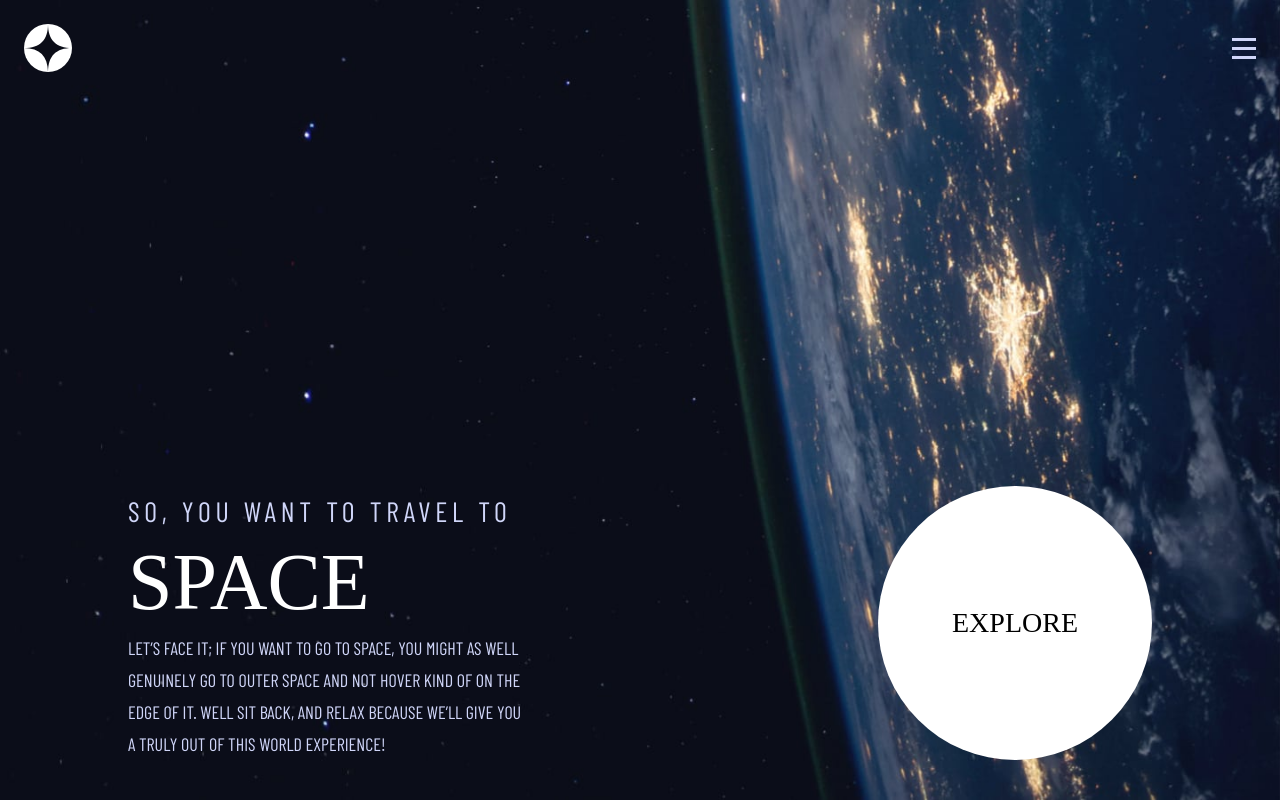
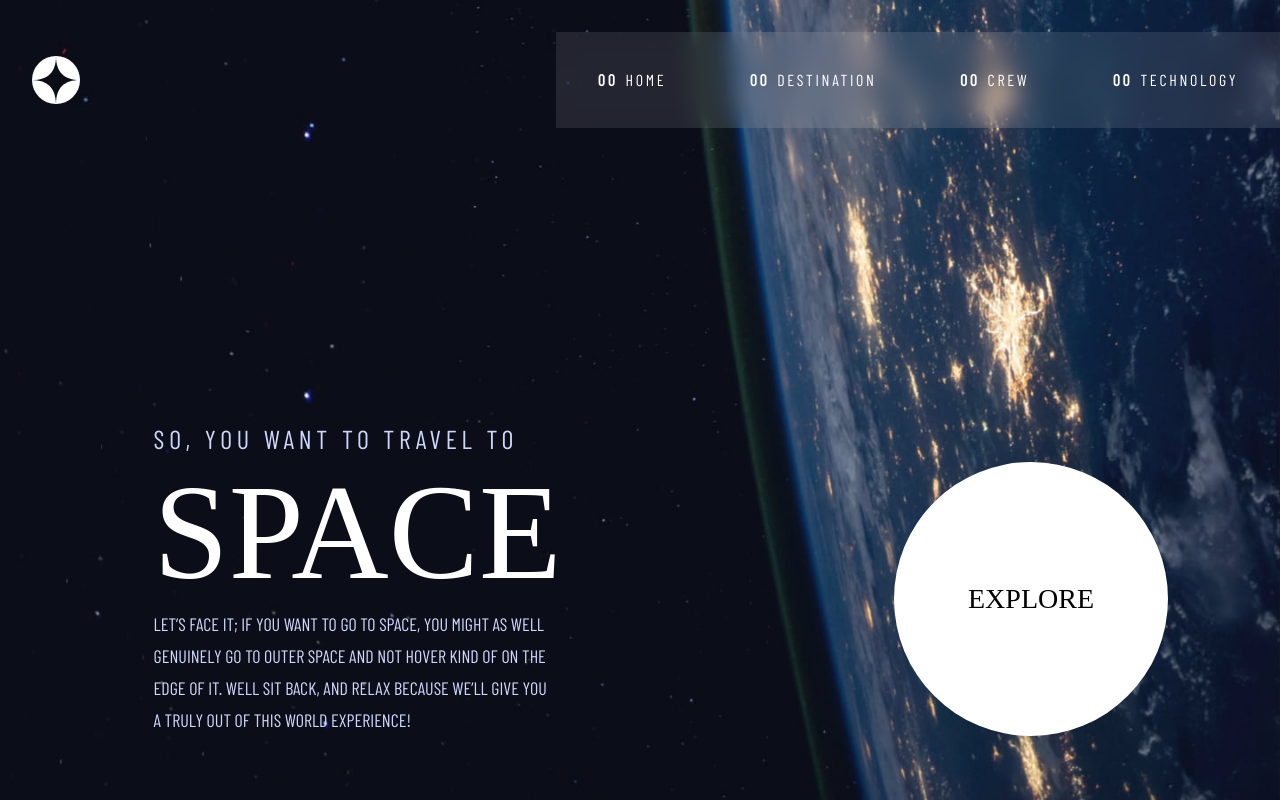
Before and after one commit to Jon-tim/space-tourism, a Next.js app: page / in a window 1280 px wide. Built offline with nearby package versions, Linux system fonts and the light colour scheme; a web font is replaced by a local one.

Commit message:
Make index page responsive

```diff
--- a/components/Nav.js
+++ b/components/Nav.js
@@ -4,10 +4,11 @@ import menu from "../public/assets/shared/icon-hamburger.svg";
 import close from "../public/assets/shared/icon-close.svg";
 import MobileNav from "./MobileNav";
 import { useState } from "react";
+import Link from "next/link";
 function Nav() {
   const [mobileMenu, toggleMenu] = useState(false);
   return (
-    <nav className="absolute w-full p-6">
+    <nav className="absolute w-full p-6 md:p-0 md:pl-8 lg:pt-8">
       <MobileNav
         toggle={mobileMenu}
         setToggle={toggleMenu}
@@ -21,7 +22,44 @@ function Nav() {
           src={!mobileMenu ? menu : close}
           alt="hamburger"
           onClick={() => toggleMenu((prev) => !prev)}
+          className="md:hidden"
         />
+        <section className="hidden h-[96px] w-[62%] bg-white/10 md:flex items-center justify-around text-[14px] lg:w-[58%] lg:text-[16px] lg:backdrop-blur-md">
+          <Link
+            href=""
+            className="bef relative h-full flex items-center justify-center"
+          >
+            <div className="relative text-white font-normal uppercase tracking-[2.7px] flex items-center">
+              <span className="font-bold mr-2 hidden lg:block">00</span> home
+            </div>
+          </Link>
+          <Link
+            href=""
+            className="bef relative h-full flex items-center justify-center"
+          >
+            <div className="text-white font-normal uppercase tracking-[2.7px] flex items-center">
+              <span className="font-bold mr-2 hidden lg:block">00</span>{" "}
+              destination
+            </div>
+          </Link>
+          <Link
+            href=""
+            className="bef relative h-full flex items-center justify-center"
+          >
+            <div className=" text-white font-normal uppercase tracking-[2.7px] flex items-center">
+              <span className="font-bold mr-2 hidden lg:block">00</span> crew
+            </div>
+          </Link>
+          <Link
+            href=""
+            className="bef relative h-full flex items-center justify-center"
+          >
+            <div className="text-white font-normal uppercase tracking-[2.7px] flex items-center">
+              <span className="font-bold mr-2 hidden lg:block">00</span>{" "}
+              technology
+            </div>
+          </Link>
+        </section>
       </div>
     </nav>
   );
--- a/pages/index.js
+++ b/pages/index.js
@@ -31,22 +31,24 @@ export default function Home() {
         />
       </Head>
 
-      <main className="h-screen overflow-hidden w-full bg-cover bg-no-repeat bg-hero md:bg-hero-md xl:bg-hero-lg bg-bottom relative">
+      <main className="h-screen overflow-hidden w-full bg-cover bg-no-repeat bg-hero md:bg-hero-md xl:bg-hero-lg bg-bottom md:bg-top relative lg:bg-center ">
         <Nav />
-        <section className="flex items-center justify-end gap-20 lg:items-end lg:justify-between flex-col lg:flex-row h-full w-full pb-10 lg:px-32 ">
-          <div className=" uppercase text-center lg:text-left w-full px-[2.6rem] lg:px-0 lg:w-[400px]">
-            <p className="text-[16px] lg:text-[28px] tracking-[2.7px] lg:tracking-[4.72px] text-lightBlue">
+        <section className="flex items-center justify-end gap-20 lg:items-end lg:justify-between flex-col md:gap-36 lg:flex-row h-full w-full pb-10 md:pb-24 lg:pb-16 lg:px-28 ">
+          <div className=" uppercase text-center md:text-center lg:text-left w-full px-[2.6rem] flex flex-col items-center lg:items-start md:gap-5 lg:gap-0 lg:w-[480px]">
+            <p className="text-[16px] lg:text-[26px] tracking-[2.7px] md:text-[20px] md:tracking-[3.38px] lg:tracking-[4.72px] text-lightBlue ">
               so, you want to travel to
             </p>
-            <h1 className="leading-[100px] text-white text-[80px]">space</h1>
-            <p className=" text-[15px] lg:text-[18px]  leading-[25px] lg:leading-[32px] text-lightBlue">
+            <h1 className="leading-[100px] text-white text-[80px] md:text-[150px] lg:text-[135px] md:leading-[150px]">
+              space
+            </h1>
+            <p className=" text-[15px] lg:text-[18px]  leading-[25px] md:leading-[28px] lg:leading-[32px] text-lightBlue md:w-[440px] lg:px-0 lg:w-[400px]">
               Let’s face it; if you want to go to space, you might as well
               genuinely go to outer space and not hover kind of on the edge of
               it. Well sit back, and relax because we’ll give you a truly out of
               this world experience!
             </p>
           </div>
-          <div className="bg-white w-[150px] h-[150px] rounded-full grid place-items-center md:w-[242px] md:h-[242px] lg:w-[274px] lg:h-[274px]">
+          <div className="bg-white w-[150px] h-[150px] rounded-full grid place-items-center md:w-[242px] md:h-[242px] lg:w-[274px] lg:h-[274px] ">
             <h5 className="uppercase ">explore</h5>
           </div>
         </section>
--- a/styles/globals.css
+++ b/styles/globals.css
@@ -48,3 +48,7 @@
     font-size: 16px;
   }
 }
+
+/* .bef {
+  @apply after:content-[''] after:absolute after:w-full after:bg-white after:bottom-0 after:h-1 after:left-0;
+} */
--- a/tailwind.config.js
+++ b/tailwind.config.js
@@ -17,6 +17,7 @@ module.exports = {
       },
       colors: {
         deepBlue: "#0b0d17",
+        navBg: "#0B0D17",
         lightBlue: "#d0d6f9",
         white: "#fff",
       },
```
